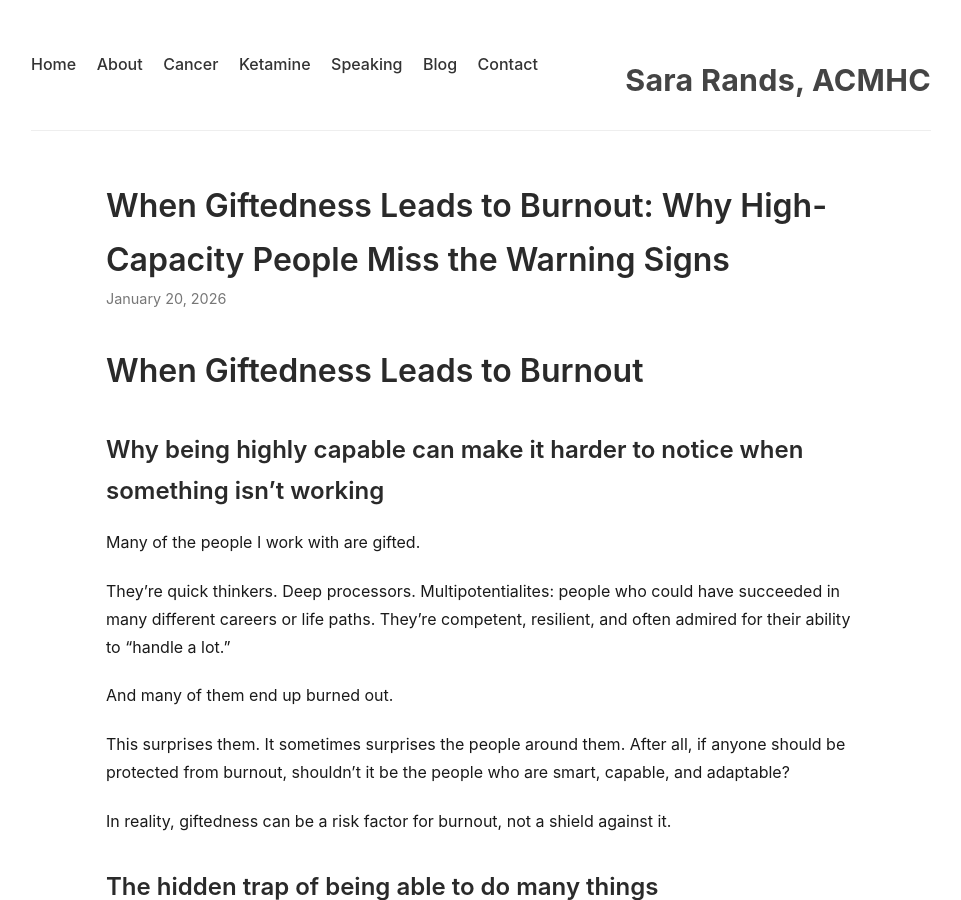
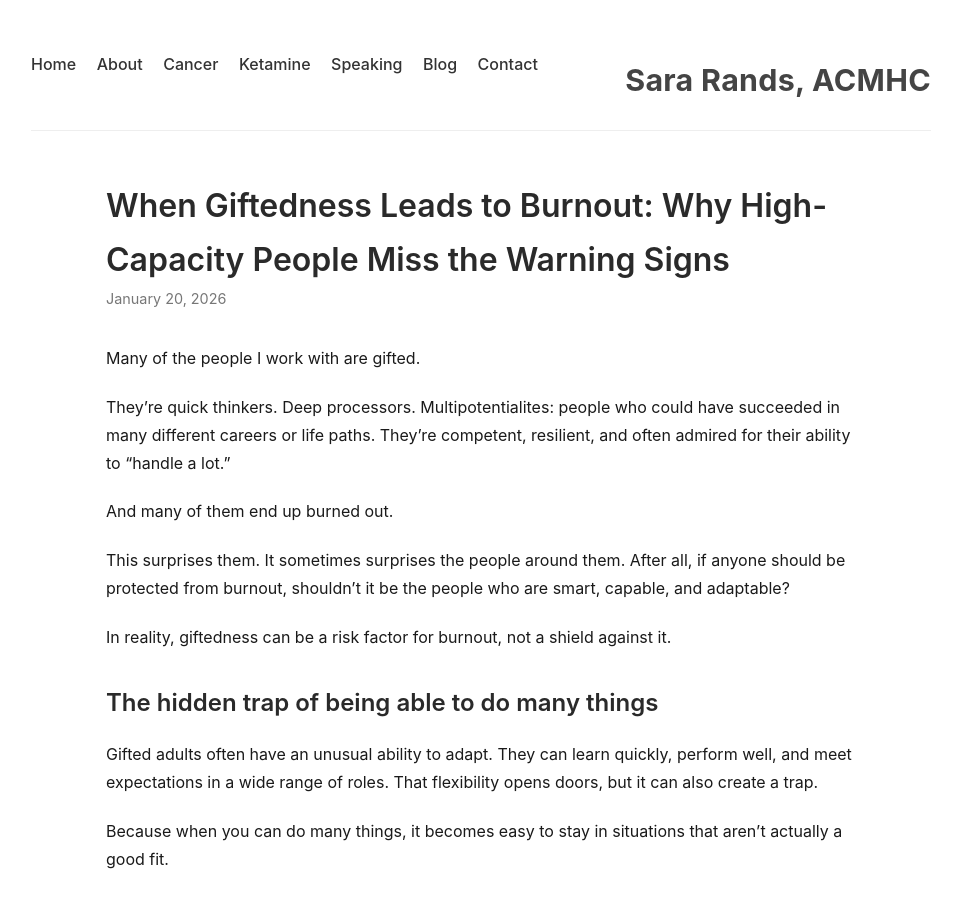
Before and after one commit to SaraRands/sararands-site, a Jekyll site: the page built from _posts/2026-01-20-gifted-burnout.md, in a window 1280 px wide and 900 px high. Shown: the whole window, without its empty margins (159-1120 px from the left). Built offline with Jekyll 4.4.1, drawn with Linux system fonts in a browser that asks for light colours.

Commit message:
blog post edit

```diff
--- a/_posts/2026-01-20-gifted-burnout.md
+++ b/_posts/2026-01-20-gifted-burnout.md
@@ -3,10 +3,6 @@ layout: post
 title: "When Giftedness Leads to Burnout: Why High-Capacity People Miss the Warning Signs"
 description: "Gifted, multipotentialite adults often burn out not because they’re weak, but because they’re too capable. How resilience, misfit, and endurance can hide burnout for years."
 ---
-
-# When Giftedness Leads to Burnout
-
-## Why being highly capable can make it harder to notice when something isn’t working
 
 Many of the people I work with are gifted.
 
```
